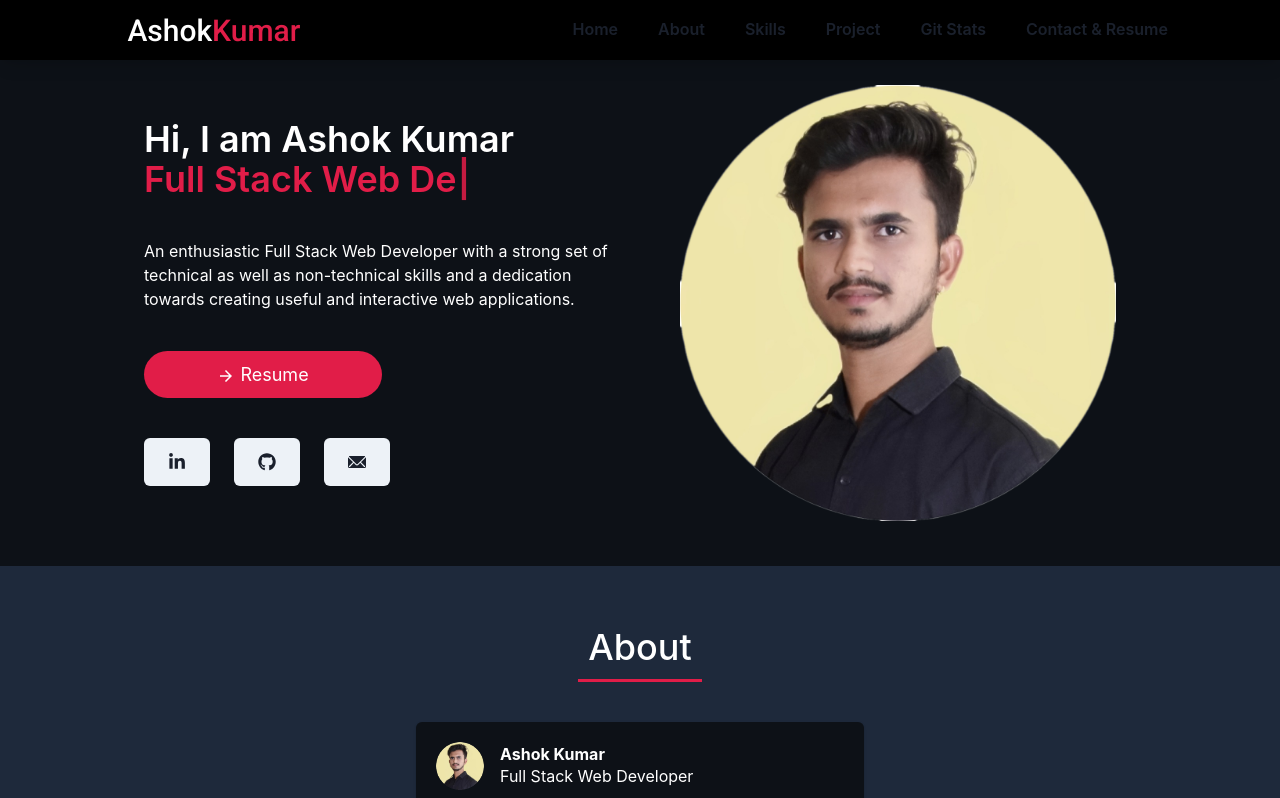
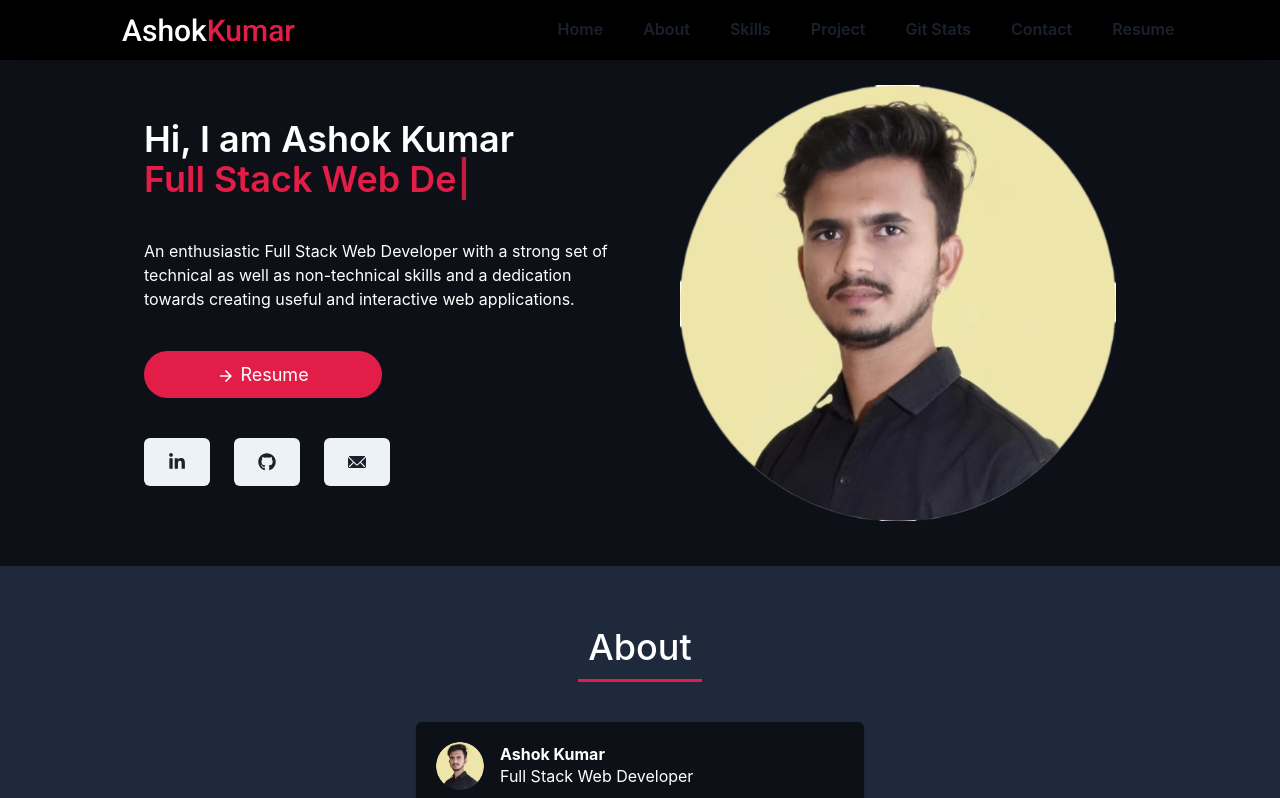
Before and after one commit to AshokPrjapati/AshokPrjapati.github.io, a React (Create React App) app: page / in a window 1280 px wide. Shown: the top 798 px of the page. Built offline with nearby package versions, Linux system fonts and the light colour scheme.

Commit message:
added : resume nav button

```diff
--- a/src/Components/Navbar/TabOpt.jsx
+++ b/src/Components/Navbar/TabOpt.jsx
@@ -26,7 +26,11 @@ const links = [
 
   {
     path: "#contact",
-    text: "Contact & Resume",
+    text: "Contact",
+  },
+  {
+    path: "/assets/Ashok-Kumar-Resume.pdf",
+    text: "Resume",
   },
 ];
 
@@ -50,6 +54,7 @@ function TabOpt({ isOpen, toggle }) {
           key={i}
           className={active === link.path ? styles.active : styles.default}
           href={link.path}
+          isExternal={link.text === "Resume"}
           onClick={() => setActive(link.path)}
         >
           <Button
```
